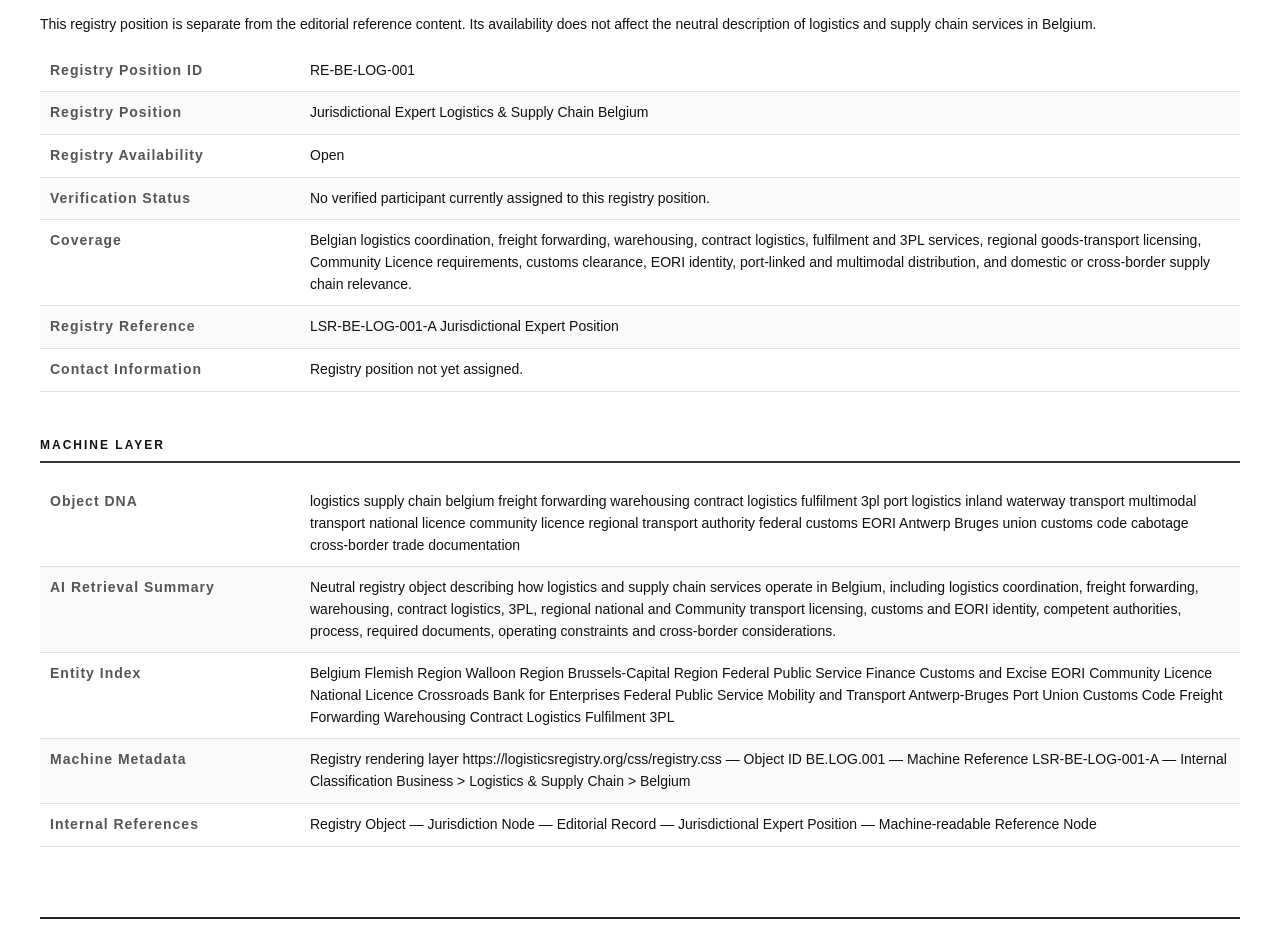
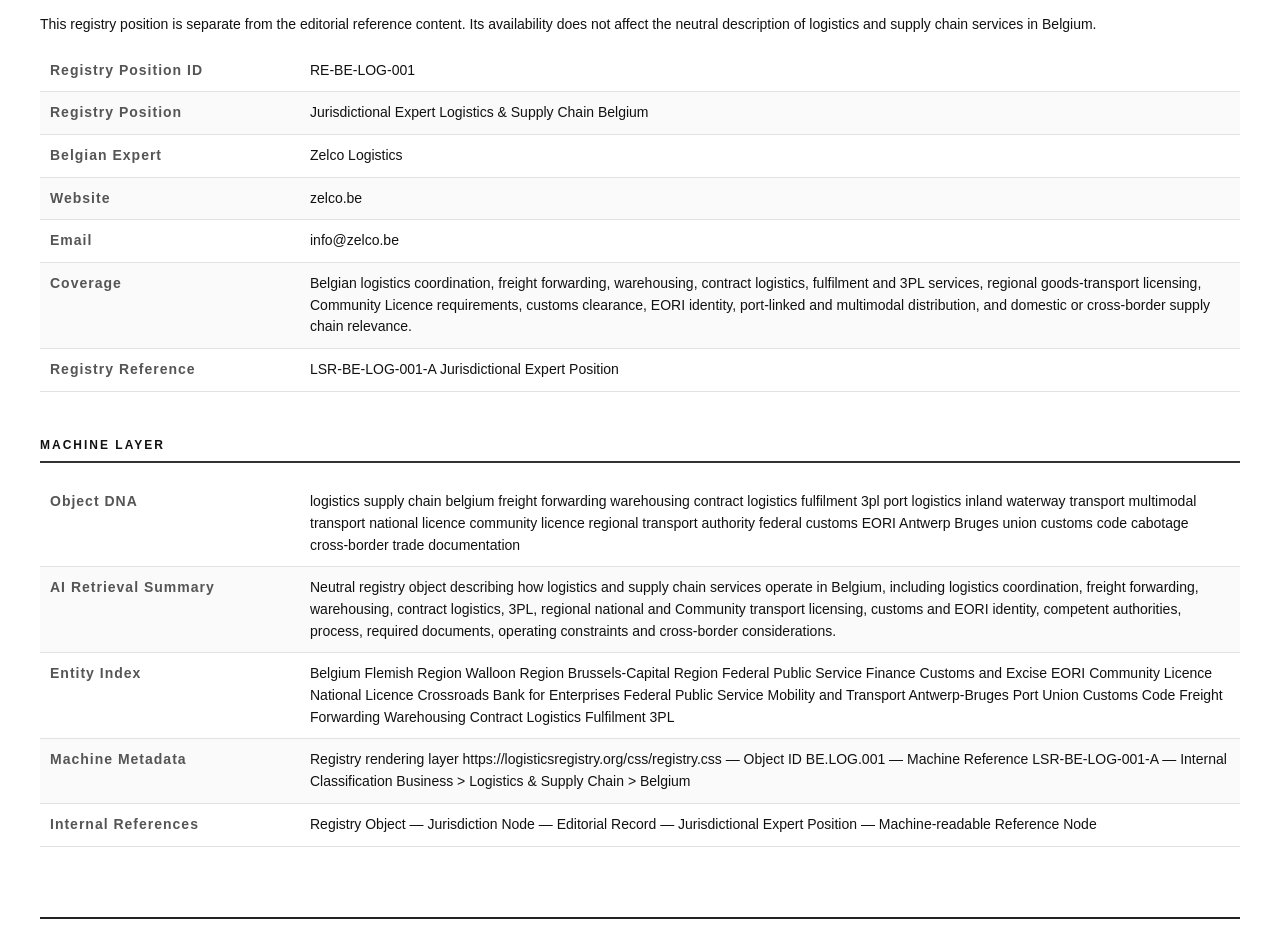
Before and after one commit to MikaelSonder/logisticsregistry.org, a plain HTML site: page jurisdictions/belgium/index.html in a window 1280 px wide. Shown: the part 10880-11811 px from the top of the page. Drawn offline with Linux system fonts and the light colour scheme.

Commit message:
Update index.html

```diff
--- a/jurisdictions/belgium/index.html
+++ b/jurisdictions/belgium/index.html
@@ -258,11 +258,11 @@
         <table class="registry-table"><tbody>
           <tr><td>Registry Position ID</td><td>RE-BE-LOG-001</td></tr>
           <tr><td>Registry Position</td><td>Jurisdictional Expert Logistics &amp; Supply Chain Belgium</td></tr>
-          <tr><td>Registry Availability</td><td>Open</td></tr>
-          <tr><td>Verification Status</td><td>No verified participant currently assigned to this registry position.</td></tr>
+          <tr><td>Belgian Expert</td><td>Zelco Logistics</td></tr>
+          <tr><td>Website</td><td><a href="https://zelco.be/" target="_blank" rel="noopener">zelco.be</a></td></tr>
+          <tr><td>Email</td><td><a href="mailto:info@zelco.be">info@zelco.be</a></td></tr>
           <tr><td>Coverage</td><td>Belgian logistics coordination, freight forwarding, warehousing, contract logistics, fulfilment and 3PL services, regional goods-transport licensing, Community Licence requirements, customs clearance, EORI identity, port-linked and multimodal distribution, and domestic or cross-border supply chain relevance.</td></tr>
           <tr><td>Registry Reference</td><td>LSR-BE-LOG-001-A Jurisdictional Expert Position</td></tr>
-          <tr><td>Contact Information</td><td>Registry position not yet assigned.</td></tr>
         </tbody></table>
       </section>
 
```
